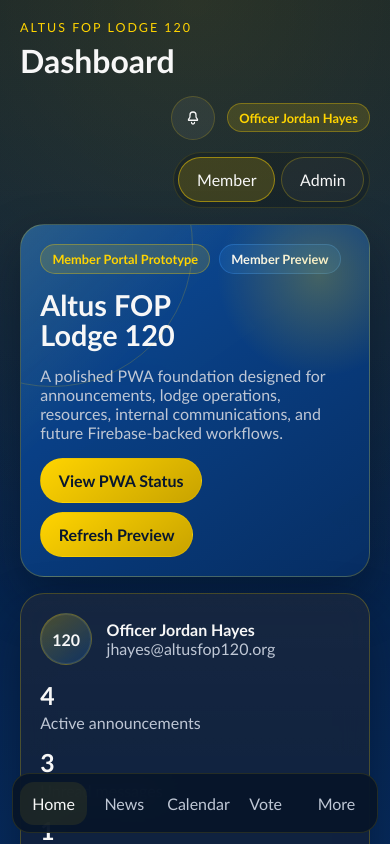
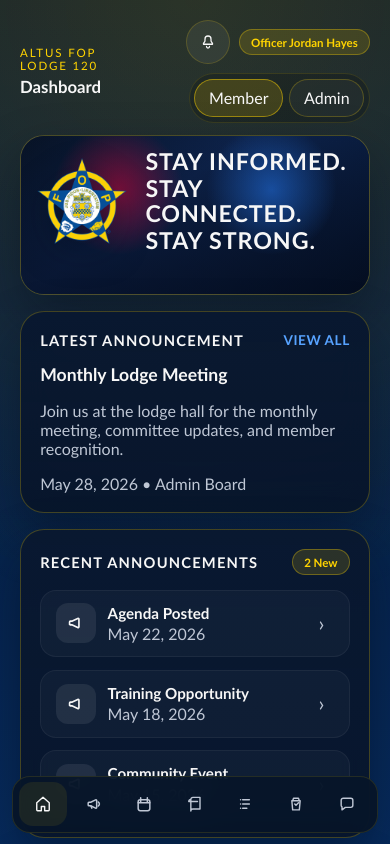
Before and after one commit to RevTekStudios/altus-fop-app, a React (Vite) app: page /#/dashboard in a window 390 px wide. Shown: the top 844 px of the page. Built offline with nearby package versions, Linux system fonts and the light colour scheme.

Commit message:
Expand mobile bottom nav to seven icons

```diff
--- a/src/components/MobileNav.jsx
+++ b/src/components/MobileNav.jsx
@@ -1,23 +1,116 @@
 import { NavLink } from 'react-router-dom';
 
+function NavIcon({ children }) {
+  return (
+    <span aria-hidden="true" className="mobile-nav__icon">
+      <svg fill="none" viewBox="0 0 24 24">
+        {children}
+      </svg>
+    </span>
+  );
+}
+
 const navItems = [
-  ['Home', '/dashboard'],
-  ['News', '/announcements'],
-  ['Calendar', '/calendar'],
-  ['Vote', '/voting'],
-  ['More', '/contact'],
+  [
+    'Dashboard',
+    '/dashboard',
+    <NavIcon key="dashboard">
+      <path
+        d="M4.5 10.5 12 4l7.5 6.5V19a1 1 0 0 1-1 1h-4.5v-5h-4v5H5.5a1 1 0 0 1-1-1v-8.5Z"
+        stroke="currentColor"
+        strokeLinecap="round"
+        strokeLinejoin="round"
+        strokeWidth="1.7"
+      />
+    </NavIcon>,
+  ],
+  [
+    'Announcements',
+    '/announcements',
+    <NavIcon key="announcements">
+      <path
+        d="M5 13.5V10.8c0-.5.4-.9.9-.9H8l5.9-2.9c.6-.3 1.3.1 1.3.8v8.4c0 .7-.7 1.1-1.3.8L8 14.1H5.9c-.5 0-.9-.4-.9-.9Z"
+        stroke="currentColor"
+        strokeLinecap="round"
+        strokeLinejoin="round"
+        strokeWidth="1.8"
+      />
+      <path d="M8.2 14.1 9.4 17" stroke="currentColor" strokeLinecap="round" strokeWidth="1.8" />
+      <path d="M17 9.5c.9.6 1.5 1.5 1.5 2.5s-.6 1.9-1.5 2.5" stroke="currentColor" strokeLinecap="round" strokeWidth="1.8" />
+    </NavIcon>,
+  ],
+  [
+    'Calendar',
+    '/calendar',
+    <NavIcon key="calendar">
+      <rect height="13" rx="2.5" stroke="currentColor" strokeWidth="1.8" width="14" x="5" y="7" />
+      <path d="M8 4.5v5M16 4.5v5M5 10.5h14" stroke="currentColor" strokeLinecap="round" strokeWidth="1.8" />
+    </NavIcon>,
+  ],
+  [
+    'Resources',
+    '/resources',
+    <NavIcon key="resources">
+      <path
+        d="M7 6.5A2.5 2.5 0 0 1 9.5 4H18v14h-8.5A2.5 2.5 0 0 0 7 20.5m0-14v14m0-14A2.5 2.5 0 0 0 4.5 9H15"
+        stroke="currentColor"
+        strokeLinecap="round"
+        strokeLinejoin="round"
+        strokeWidth="1.7"
+      />
+    </NavIcon>,
+  ],
+  [
+    'Agenda',
+    '/agenda',
+    <NavIcon key="agenda">
+      <path
+        d="M8 7h8M8 12h8M8 17h5M5.5 7h.01M5.5 12h.01M5.5 17h.01"
+        stroke="currentColor"
+        strokeLinecap="round"
+        strokeWidth="1.8"
+      />
+    </NavIcon>,
+  ],
+  [
+    'Voting',
+    '/voting',
+    <NavIcon key="voting">
+      <path
+        d="M7 8h10l-1 11H8L7 8Zm2-3h6l1 3H8l1-3Zm1.5 7 1.5 1.5 3-3"
+        stroke="currentColor"
+        strokeLinecap="round"
+        strokeLinejoin="round"
+        strokeWidth="1.7"
+      />
+    </NavIcon>,
+  ],
+  [
+    'Messages',
+    '/messages',
+    <NavIcon key="messages">
+      <path
+        d="M5 7.5A2.5 2.5 0 0 1 7.5 5h9A2.5 2.5 0 0 1 19 7.5v6A2.5 2.5 0 0 1 16.5 16H10l-4 3v-3.5A2.5 2.5 0 0 1 5 13V7.5Z"
+        stroke="currentColor"
+        strokeLinecap="round"
+        strokeLinejoin="round"
+        strokeWidth="1.7"
+      />
+    </NavIcon>,
+  ],
 ];
 
 export default function MobileNav() {
   return (
-    <nav className="mobile-nav">
-      {navItems.map(([label, path]) => (
+    <nav aria-label="Mobile navigation" className="mobile-nav">
+      {navItems.map(([label, path, icon]) => (
         <NavLink
+          aria-label={label}
           className={({ isActive }) => `mobile-nav__link ${isActive ? 'is-active' : ''}`.trim()}
           key={path}
           to={path}
         >
-          {label}
+          {icon}
         </NavLink>
       ))}
     </nav>
--- a/src/pages/DashboardPage.jsx
+++ b/src/pages/DashboardPage.jsx
@@ -5,6 +5,7 @@ import Card from '../components/Card.jsx';
 import { mockAnnouncements } from '../data/mockAnnouncements.js';
 import { mockEvents } from '../data/mockEvents.js';
 import { mockVotes } from '../data/mockVotes.js';
+import fopLogo from '../assets/reference/FOP_Logo.png';
 
 function TileIcon({ children }) {
   return (
@@ -117,78 +118,83 @@ const tiles = [
 
 export default function DashboardPage() {
   const { currentUser, role, openAction, showToast } = useOutletContext();
-  const announcement = mockAnnouncements[0];
   const event = mockEvents[0];
   const vote = mockVotes[0];
+  const orderedAnnouncements = [...mockAnnouncements].sort((a, b) => {
+    if (a.isNew !== b.isNew) return a.isNew ? -1 : 1;
+    if (a.pinned !== b.pinned) return a.pinned ? -1 : 1;
+    return 0;
+  });
+  const latestAnnouncement = orderedAnnouncements[0];
+  const recentAnnouncements = orderedAnnouncements.slice(1, 4);
 
   return (
-    <div className="stack">
-      <div className="hero-grid">
-        <Card className="card--hero">
-          <div className="stack">
-            <div className="meta-row">
-              <Badge tone="highlight">Member Portal Prototype</Badge>
-              <Badge tone="info">{role === 'admin' ? 'Admin Preview' : 'Member Preview'}</Badge>
-            </div>
-            <h2 className="hero-title">Altus FOP Lodge 120</h2>
-            <p className="hero-copy">
-              A polished PWA foundation designed for announcements, lodge operations, resources,
-              internal communications, and future Firebase-backed workflows.
-            </p>
-            <div className="inline-actions">
-              <Button
-                onClick={() =>
-                  openAction(
-                    'Installable PWA Preview',
-                    'This build includes a manifest and service worker placeholder so install prompts and offline behavior can be added cleanly in the next phase.',
-                  )
-                }
-                variant="primary"
-              >
-                View PWA Status
-              </Button>
-              <Button onClick={() => showToast('Prototype notification preview refreshed.')}>
-                Refresh Preview
-              </Button>
-            </div>
+    <div className="stack dashboard-feed">
+      <Card className="dashboard-banner">
+        <div className="dashboard-banner__image" />
+        <div className="dashboard-banner__overlay">
+          <div className="dashboard-banner__brand">
+            <img alt="Altus FOP badge" src={fopLogo} />
           </div>
-        </Card>
+          <div className="dashboard-banner__message">
+            <p>STAY INFORMED.</p>
+            <p>STAY CONNECTED.</p>
+            <p>STAY STRONG.</p>
+          </div>
+        </div>
+      </Card>
 
-        <Card>
-          <div className="stack">
-            <div className="avatar-row">
-              <div className="avatar-badge">120</div>
-              <div>
-                <strong>{currentUser.displayName}</strong>
-                <p className="hero-copy">{currentUser.email}</p>
+      <Card className="dashboard-section">
+        <div className="section-title section-title--dashboard">
+          <h3>Latest Announcement</h3>
+          <Link className="dashboard-link" to="/announcements">
+            View All
+          </Link>
+        </div>
+        <div className="stack dashboard-latest">
+          <strong>{latestAnnouncement.title}</strong>
+          <p className="hero-copy">
+            {latestAnnouncement.body}
+          </p>
+          <p className="hero-copy">
+            {latestAnnouncement.date} • {latestAnnouncement.author}
+          </p>
+        </div>
+      </Card>
+
+      <Card className="dashboard-section">
+        <div className="section-title section-title--dashboard">
+          <h3>Recent Announcements</h3>
+          <Badge tone="highlight">{orderedAnnouncements.filter((item) => item.isNew).length} New</Badge>
+        </div>
+        <div className="dashboard-list">
+          {recentAnnouncements.map((announcement) => (
+            <Link className="dashboard-list-item" key={announcement.id} to="/announcements">
+              <div className="dashboard-list-item__icon" aria-hidden="true">
+                <svg fill="none" viewBox="0 0 24 24">
+                  <path
+                    d="M5 13.5V10.8c0-.5.4-.9.9-.9H8l5.9-2.9c.6-.3 1.3.1 1.3.8v8.4c0 .7-.7 1.1-1.3.8L8 14.1H5.9c-.5 0-.9-.4-.9-.9Z"
+                    stroke="currentColor"
+                    strokeLinecap="round"
+                    strokeLinejoin="round"
+                    strokeWidth="1.8"
+                  />
+                </svg>
               </div>
-            </div>
-            <div className="page-grid page-grid--two">
-              <div className="metric">
-                <strong>4</strong>
-                <span className="hero-copy">Active announcements</span>
+              <div className="dashboard-list-item__body">
+                <strong>{announcement.title}</strong>
+                <span>{announcement.date}</span>
               </div>
-              <div className="metric">
-                <strong>3</strong>
-                <span className="hero-copy">Unread messages</span>
-              </div>
-              <div className="metric">
-                <strong>1</strong>
-                <span className="hero-copy">Open vote</span>
-              </div>
-              <div className="metric">
-                <strong>2</strong>
-                <span className="hero-copy">Pending alerts</span>
-              </div>
-            </div>
-          </div>
-        </Card>
-      </div>
+              <span className="dashboard-list-item__chevron" aria-hidden="true">›</span>
+            </Link>
+          ))}
+        </div>
+      </Card>
 
       <Card>
-        <div className="section-title">
+        <div className="section-title section-title--dashboard">
           <h3>Quick Actions</h3>
-          <Badge tone="highlight">Mobile-ready navigation</Badge>
+          <Badge tone="highlight">Portal</Badge>
         </div>
         <div className="tile-grid">
           {tiles.map(([label, path, icon]) => (
@@ -200,18 +206,9 @@ export default function DashboardPage() {
         </div>
       </Card>
 
-      <div className="page-grid page-grid--three">
-        <Card>
-          <div className="section-title">
-            <h3>Latest Announcement</h3>
-            <Badge tone="success">{announcement.category}</Badge>
-          </div>
-          <strong>{announcement.title}</strong>
-          <p className="hero-copy">{announcement.body}</p>
-        </Card>
-
-        <Card>
-          <div className="section-title">
+      <div className="page-grid page-grid--two">
+        <Card className="dashboard-section">
+          <div className="section-title section-title--dashboard">
             <h3>Upcoming Event</h3>
             <Badge tone="info">{event.date}</Badge>
           </div>
@@ -222,21 +219,53 @@ export default function DashboardPage() {
           <p className="hero-copy">{event.description}</p>
         </Card>
 
-        <Card>
-          <div className="section-title">
-            <h3>Active Vote</h3>
+        <Card className="dashboard-section">
+          <div className="section-title section-title--dashboard">
+            <h3>Open Vote</h3>
             <Badge tone="highlight">{vote.status}</Badge>
           </div>
           <strong>{vote.title}</strong>
           <p className="hero-copy">{vote.deadline}</p>
           <div className="inline-actions">
             <Button onClick={() => showToast('Vote preview opened.')}>Preview</Button>
-            <Button onClick={() => openAction('Notifications', 'Mock member alerts are ready to connect to Firebase Cloud Messaging.')}>
+            <Button
+              onClick={() =>
+                openAction('Notifications', 'Mock member alerts are ready to connect to Firebase Cloud Messaging.')
+              }
+            >
               Alerts
             </Button>
           </div>
         </Card>
       </div>
+
+      <Card className="dashboard-section">
+        <div className="avatar-row">
+          <div className="avatar-badge">120</div>
+          <div>
+            <strong>{currentUser.displayName}</strong>
+            <p className="hero-copy">{currentUser.email}</p>
+          </div>
+        </div>
+        <div className="page-grid page-grid--two dashboard-metrics">
+          <div className="metric">
+            <strong>{orderedAnnouncements.length}</strong>
+            <span className="hero-copy">Active announcements</span>
+          </div>
+          <div className="metric">
+            <strong>3</strong>
+            <span className="hero-copy">Unread messages</span>
+          </div>
+          <div className="metric">
+            <strong>1</strong>
+            <span className="hero-copy">Open vote</span>
+          </div>
+          <div className="metric">
+            <strong>{role === 'admin' ? 'Admin' : 'Member'}</strong>
+            <span className="hero-copy">Status</span>
+          </div>
+        </div>
+      </Card>
     </div>
   );
 }
--- a/src/styles/components.css
+++ b/src/styles/components.css
@@ -308,6 +308,149 @@ p {
 
 .metric strong {
   font-size: 1.55rem;
+}
+
+.dashboard-feed {
+  gap: 1rem;
+}
+
+.dashboard-banner {
+  min-height: 170px;
+  overflow: hidden;
+  padding: 0;
+  position: relative;
+}
+
+.dashboard-banner__image {
+  background:
+    radial-gradient(circle at 72% 34%, rgba(38, 127, 255, 0.5), transparent 24%),
+    radial-gradient(circle at 28% 34%, rgba(255, 0, 57, 0.45), transparent 24%),
+    linear-gradient(180deg, rgba(4, 8, 20, 0.1), rgba(4, 8, 20, 0.5)),
+    linear-gradient(145deg, #081427, #0e2550 40%, #04132c 100%);
+  inset: 0;
+  position: absolute;
+}
+
+.dashboard-banner__overlay {
+  align-items: center;
+  color: var(--fop-white);
+  display: flex;
+  gap: 1rem;
+  inset: 0;
+  justify-content: center;
+  padding: 0.9rem 1.1rem;
+  position: relative;
+}
+
+.dashboard-banner__brand {
+  align-items: center;
+  display: inline-flex;
+  flex-shrink: 0;
+  justify-content: center;
+}
+
+.dashboard-banner__brand img {
+  display: block;
+  filter: drop-shadow(0 10px 18px rgba(2, 10, 25, 0.35));
+  height: 108px;
+  object-fit: contain;
+  width: 108px;
+}
+
+.dashboard-banner__message {
+  font-size: clamp(1.35rem, 4vw, 2rem);
+  font-weight: 900;
+  letter-spacing: 0.04em;
+  line-height: 1.05;
+  text-transform: uppercase;
+}
+
+.dashboard-banner__message p + p {
+  margin-top: 0.2rem;
+}
+
+.dashboard-section {
+  background: linear-gradient(180deg, rgba(9, 24, 48, 0.96), rgba(8, 21, 42, 0.92));
+}
+
+.section-title--dashboard {
+  align-items: end;
+}
+
+.section-title--dashboard h3 {
+  font-size: 0.92rem;
+  letter-spacing: 0.08em;
+  text-transform: uppercase;
+}
+
+.dashboard-link {
+  color: #57a3ff;
+  font-size: 0.85rem;
+  font-weight: 700;
+  letter-spacing: 0.04em;
+  text-transform: uppercase;
+}
+
+.dashboard-latest strong {
+  font-size: 1.25rem;
+}
+
+.dashboard-list {
+  display: flex;
+  flex-direction: column;
+  gap: 0.8rem;
+}
+
+.dashboard-list-item {
+  align-items: center;
+  background: rgba(255, 255, 255, 0.03);
+  border: 1px solid rgba(255, 255, 255, 0.05);
+  border-radius: 16px;
+  display: grid;
+  gap: 0.75rem;
+  grid-template-columns: 40px minmax(0, 1fr) 16px;
+  padding: 0.8rem 0.9rem;
+}
+
+.dashboard-list-item__icon {
+  align-items: center;
+  background: rgba(255, 255, 255, 0.08);
+  border-radius: 12px;
+  color: var(--fop-white);
+  display: inline-flex;
+  height: 40px;
+  justify-content: center;
+  width: 40px;
+}
+
+.dashboard-list-item__icon svg {
+  display: block;
+  height: 22px;
+  width: 22px;
+}
+
+.dashboard-list-item__body {
+  display: flex;
+  flex-direction: column;
+  gap: 0.15rem;
+}
+
+.dashboard-list-item__body strong {
+  font-size: 0.95rem;
+}
+
+.dashboard-list-item__body span,
+.dashboard-list-item__chevron {
+  color: var(--fop-muted);
+}
+
+.dashboard-list-item__chevron {
+  font-size: 1.3rem;
+  line-height: 1;
+}
+
+.dashboard-metrics {
+  margin-top: 1rem;
 }
 
 .tile-grid {
@@ -753,8 +896,36 @@ p {
   }
 
   .topbar {
-    align-items: flex-start;
-    flex-direction: column;
+    align-items: center;
+    gap: 0.75rem;
+    justify-content: space-between;
+    margin-bottom: 0.75rem;
+  }
+
+  .topbar > div:first-child {
+    flex: 1;
+  }
+
+  .topbar__actions {
+    gap: 0.55rem;
+  }
+
+  .eyebrow {
+    font-size: 0.72rem;
+    margin-bottom: 0.2rem;
+  }
+
+  .topbar h1 {
+    font-size: 1.05rem;
+  }
+
+  .badge {
+    font-size: 0.72rem;
+  }
+
+  .role-toggle .button {
+    min-height: 38px;
+    padding: 0.55rem 0.85rem;
   }
 
   .mobile-nav {
@@ -764,20 +935,23 @@ p {
     border-radius: 18px;
     bottom: 0.7rem;
     display: grid;
-    gap: 0.25rem;
-    grid-template-columns: repeat(5, minmax(0, 1fr));
+    gap: 0.15rem;
+    grid-template-columns: repeat(7, minmax(0, 1fr));
     left: 0.75rem;
-    padding: 0.45rem;
+    padding: 0.35rem;
     position: fixed;
     right: 0.75rem;
     z-index: 18;
   }
 
   .mobile-nav__link {
+    align-items: center;
     border-radius: 14px;
     color: var(--fop-muted);
-    padding: 0.75rem 0.35rem;
-    text-align: center;
+    display: flex;
+    justify-content: center;
+    min-height: 44px;
+    padding: 0.55rem 0.2rem;
   }
 
   .mobile-nav__link.is-active {
@@ -785,9 +959,49 @@ p {
     color: var(--fop-white);
   }
 
+  .mobile-nav__icon {
+    align-items: center;
+    display: inline-flex;
+    height: 22px;
+    justify-content: center;
+    width: 22px;
+  }
+
+  .mobile-nav__icon svg {
+    display: block;
+    height: 20px;
+    width: 20px;
+  }
+
   .login-mockup {
     min-height: auto;
     width: min(100%, 420px);
+  }
+
+  .dashboard-banner {
+    min-height: 160px;
+  }
+
+  .dashboard-banner__overlay {
+    justify-content: center;
+    padding: 0.8rem 0.9rem;
+  }
+
+  .dashboard-banner__brand img {
+    height: 94px;
+    width: 94px;
+  }
+
+  .dashboard-banner__message {
+    font-size: 1.45rem;
+  }
+
+  .dashboard-latest strong {
+    font-size: 1.1rem;
+  }
+
+  .page-grid--two.dashboard-metrics {
+    grid-template-columns: repeat(2, minmax(0, 1fr));
   }
 
   .tile-grid {
```
Also changed, not shown: 5 other files (tests, documents, lock files or other folders).
